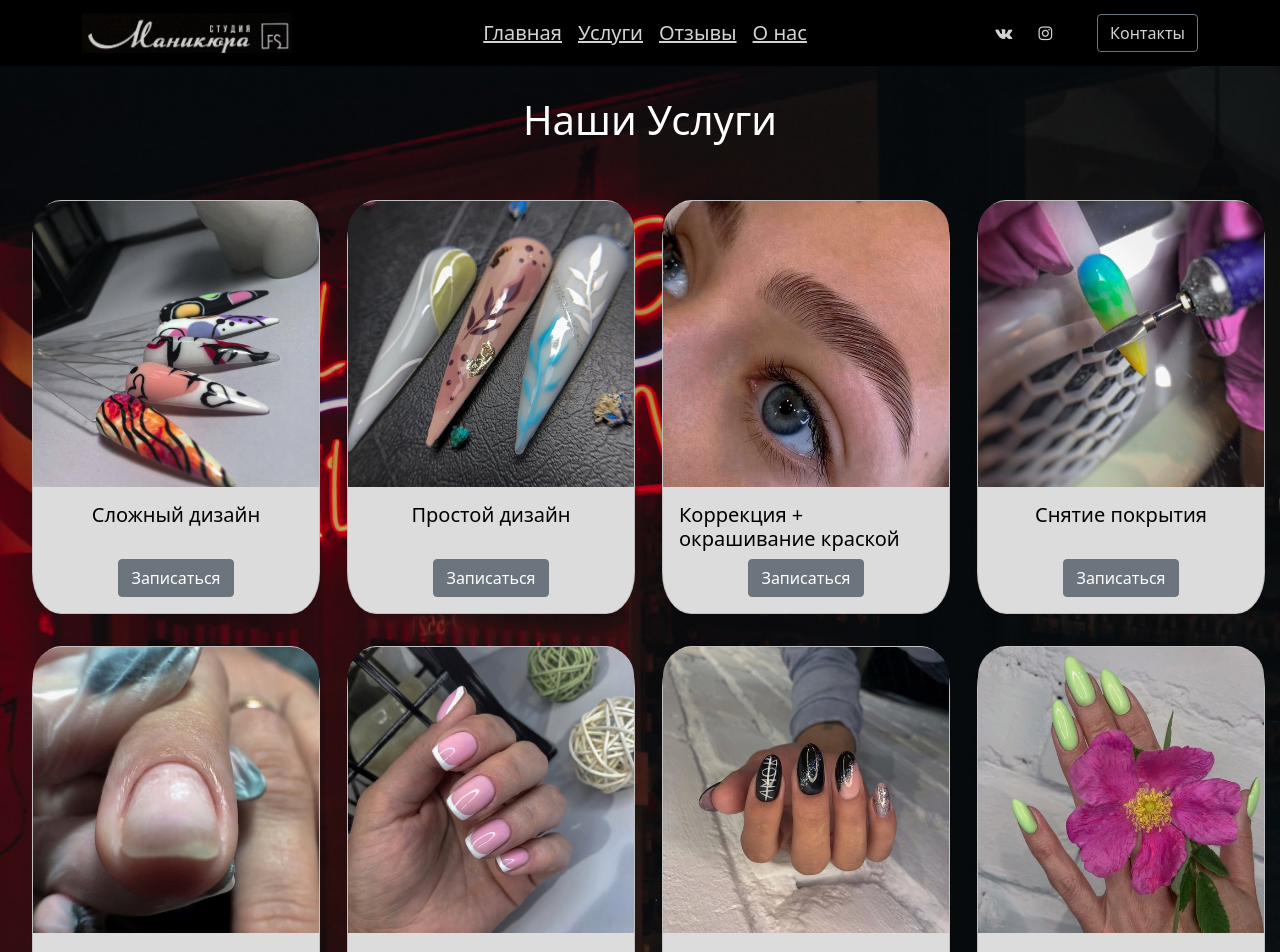
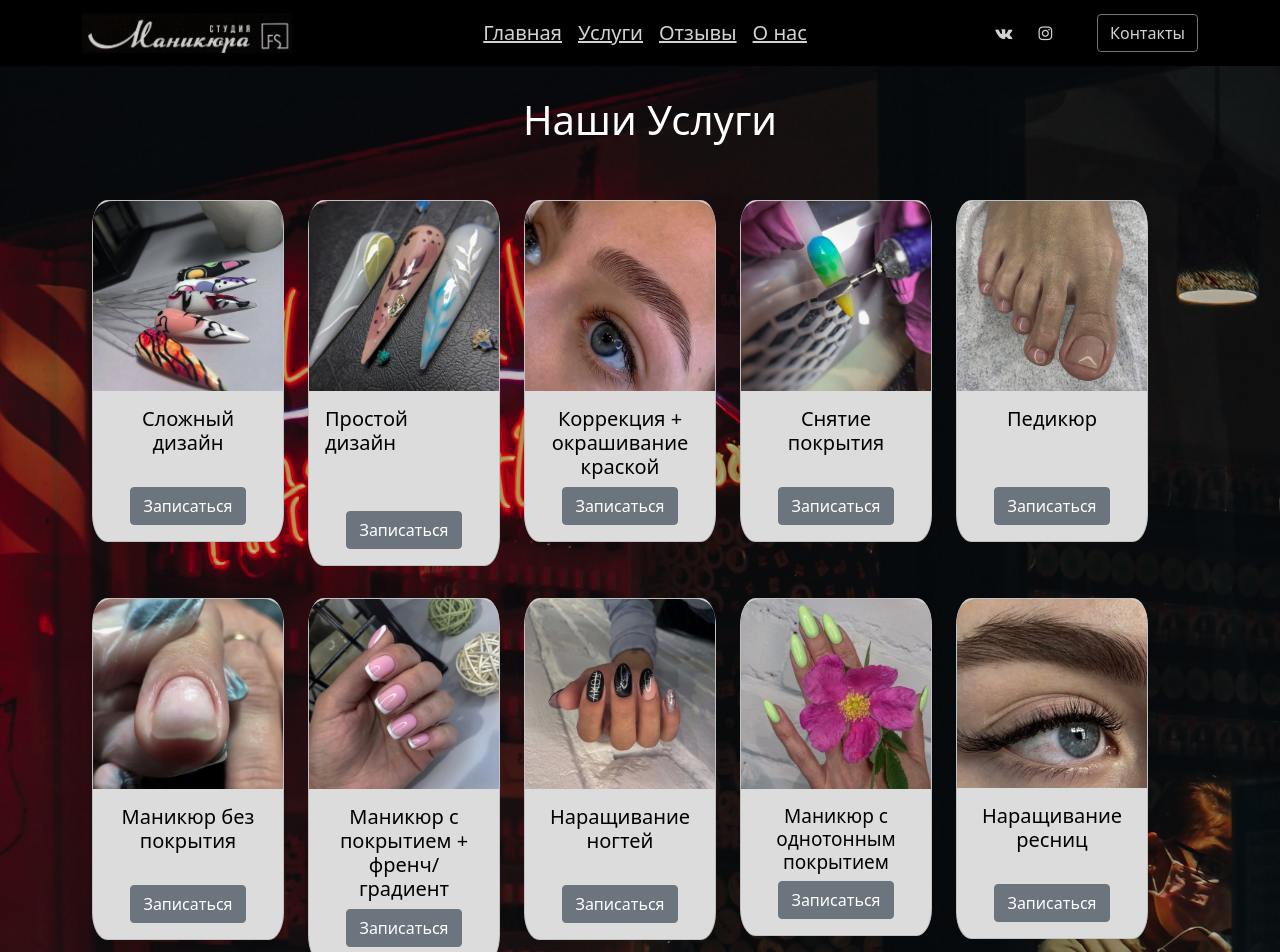
Before and after one commit to VeloboSAS/React-App, a React (Create React App) app: page /services in a window 1280 px wide. Shown: the top 952 px of the page. Built offline with nearby package versions, Linux system fonts and the light colour scheme.

Commit message:
update services.js

```diff
--- a/src/Components/Gallery.js
+++ b/src/Components/Gallery.js
@@ -105,7 +105,7 @@ return (
                 <Fancybox>
                     <p>
                     <Container className="container-fluid">
-                        <Row style={{paddingTop: '2rem'}} class='row'>
+                        <Row style={{paddingTop: '2rem'}} className='row'>
                             <Col className="col-6 col-md-2" >
                                 <Card  data-fancybox="gallery"   className="zoom" href={img1}>
                                     <Card.Img  src={img1sm}/>
--- /dev/null
+++ b/src/Components/style.css
@@ -0,0 +1,37 @@
+*  {
+    box-sizing: border-box;
+    margin: 0;
+    padding: 0;
+}
+
+img {
+    display: black;
+    cursor: pointer;
+}
+
+.container {
+    margin: auto;
+    width: 100%;
+    max-width: 540px;
+}
+
+.container .selected {
+    width: 300px;
+    height: 300px;
+    margin: 0 auto;
+    border: 4px solid purple;
+}
+
+.container .imgContainer {
+    width: 100%;
+    display: flex;
+    justify-content: space-between;
+    flex-wrap: wrap;
+    padding: 40px 0 0 0;
+}
+
+.container .imgContainer img {
+    width: 100px;
+    height: 100px;
+    margin: 5px 0;
+}
--- a/src/Pages/About.js
+++ b/src/Pages/About.js
@@ -117,7 +117,6 @@ class About extends Component {
                     {/* <OurWorks /> */}
                     <Gallery />
             </>
-
         );
     }
 }
--- a/src/Pages/Contacts.js
+++ b/src/Pages/Contacts.js
@@ -32,7 +32,7 @@ class ContactMap extends Component {
                                 <br/>
                                 Время работы: ежедневно с 10.00 до 20.00
                                 <br/>
-                                Тел. 8
+                                Тел. 8(888)8888888
                                 </p>
                                 <div style={{paddingTop: '2rem'}}>
                                     <div class="social vk">
--- a/src/Pages/Services.js
+++ b/src/Pages/Services.js
@@ -10,6 +10,8 @@ import without from '../assets/9.jpg';
 import fpench from '../assets/10.jpg';
 import build from '../assets/11.jpg';
 import mono from '../assets/12.jpg';
+import pedicure from '../assets/pedicure.jpg';
+import eyelash from '../assets/eyelash.jpg';
 
 
 const fonStyles = {
@@ -32,90 +34,114 @@ export default class Services extends Component {
     render() {
         return (
             <>
-                    <Container style={fonStyles}>
+                    <Container style={fonStyles} >
                         <h1 style={{display: 'flex', justifyContent: 'center', paddingTop: '4rem'}}>Наши Услуги</h1>
-                        <Row style={{paddingTop: '3rem'}} >
-                            <Col className="col-6 col-md-3">
-                                <Card style={{width: '18rem', backgroundColor: '#DCDCDC', borderRadius: '10%'}} >
+                        <Container className="container-fluid">
+                            <Row style={{paddingTop: '3rem'}} className='row row-cols-auto'>
+                                <Col className="col">
+                                    <Card style={{width: '12rem', backgroundColor: '#DCDCDC', borderRadius: '8%'}} >
                                         <Card.Img  src={difficult} style={{borderRadius: '10% 10% 0% 0%'}} />
                                         <Card.Body>
-                                        <Card.Title style={{color: 'black', display: 'flex', justifyContent: 'center'}}>Сложный дизайн</Card.Title>
+                                            <Card.Title style={{color: 'black', display: 'flex', textAlign: 'center'}}>Сложный дизайн</Card.Title>
                                             <br/>
                                             <Button style={{display: 'block', margin: '0 auto'}} variant='secondary'>Записаться</Button>
                                         </Card.Body>
                                     </Card>
                                 </Col>
-                            <Col className="col-6 col-md-3">
-                                <Card style={{width: '18rem', backgroundColor: '#DCDCDC', borderRadius: '10%'}}>
+                                <Col className="col">
+                                    <Card style={{width: '12rem', backgroundColor: '#DCDCDC', borderRadius: '8%'}}>
                                         <Card.Img variant='top' src={simple} style={{borderRadius: '10% 10% 0% 0%'}}/>
                                         <Card.Body>
                                             <Card.Title style={{color: 'black', display: 'flex', justifyContent: 'center'}}>Простой дизайн</Card.Title>
+                                            <br/>
                                             <br/>
                                             <Button variant="secondary" style={{display: 'block', margin: '0 auto'}}>Записаться</Button>
                                         </Card.Body>
                                     </Card>
                                 </Col>
-                            <Col className="col-6 col-md-3">
-                                <Card style={{width: '18rem', backgroundColor: '#DCDCDC', borderRadius: '10%'}}>
+                                <Col className="col">
+                                    <Card style={{width: '12rem', backgroundColor: '#DCDCDC', borderRadius: '8%'}}>
                                         <Card.Img variant='top' src={correction} style={{borderRadius: '10% 10% 0% 0%'}}/>
                                         <Card.Body>
-                                        <Card.Title style={{color: 'black', textAlight: 'center'}}>Коррекция + окрашивание краской</Card.Title>
+                                            <Card.Title style={{color: 'black', display: 'flex', textAlign: 'center'}}>Коррекция + окрашивание краской</Card.Title>
                                             <Button style={{display: 'block', margin: '0 auto'}} variant='secondary'>Записаться</Button>
                                         </Card.Body>
                                     </Card>
                                 </Col>
-                            <Col className="col-6 col-md-3">
-                                <Card style={{width: '18rem', backgroundColor: '#DCDCDC', borderRadius: '10%'}}>
+                                <Col className="col">
+                                    <Card style={{width: '12rem', backgroundColor: '#DCDCDC', borderRadius: '8%'}}>
                                         <Card.Img variant='top' src={remove} style={{borderRadius: '10% 10% 0% 0%'}}/>
                                         <Card.Body>
-                                        <Card.Title style={{color: 'black', display: 'flex', justifyContent: 'center'}}>Снятие покрытия</Card.Title>
+                                            <Card.Title style={{color: 'black', display: 'flex', textAlign: 'center'}}>Снятие покрытия</Card.Title>
                                             <br/>
                                             <Button  style={{display: 'block', margin: '0 auto'}} variant='secondary'>Записаться</Button>
                                         </Card.Body>
                                     </Card>
                                 </Col>
-                        </Row>
-                        <Row style={{paddingTop: '2rem'}}>
-                            <Col className="col-6 col-md-3">
-                                <Card style={{width: '18rem', backgroundColor: '#DCDCDC', borderRadius: '10%'}}>
-                                    <Card.Img variant='top' src={without} style={{borderRadius: '10% 10% 0% 0%'}}/>
+                                <Col className="col">
+                                    <Card style={{width: '12rem', backgroundColor: '#DCDCDC', borderRadius: '8%'}}>
+                                        <Card.Img variant='top' src={pedicure} style={{borderRadius: '10% 10% 0% 0%'}}/>
                                         <Card.Body>
-                                        <Card.Title style={{color: 'black', display: 'flex', justifyContent: 'center'}}>Маникюр без покрытия</Card.Title>
+                                            <Card.Title style={{color: 'black', display: 'flex', justifyContent: 'center'}}>Педикюр</Card.Title>
+                                            <br/>
                                             <br/>
                                             <Button style={{display: 'block', margin: '0 auto'}} variant='secondary'>Записаться</Button>
                                         </Card.Body>
                                     </Card>
                                 </Col>
-                            <Col className="col-6 col-md-3">
-                                <Card style={{width: '18rem', backgroundColor: '#DCDCDC', borderRadius: '10%'}}>
-                                    <Card.Img variant='top' src={fpench}style={{borderRadius: '10% 10% 0% 0%'}} />
+                            </Row>
+                            <Row style={{paddingTop: '2rem'}} className='row row-cols-auto'>
+                                <Col className="col">
+                                    <Card style={{width: '12rem', backgroundColor: '#DCDCDC', borderRadius: '8%'}}>
+                                        <Card.Img variant='top' src={without} style={{borderRadius: '10% 10% 0% 0%'}}/>
                                         <Card.Body>
-                                        <Card.Title style={{color: 'black', textAlight: 'center'}}>Маникюр с покрытием + френч/градиент</Card.Title>
-                                        <Button style={{display: 'block', margin: '0 auto'}} variant='secondary'>Записаться</Button>
-                                    </Card.Body>
-                                </Card>
-                            </Col>
-                            <Col className="col-6 col-md-3">
-                                <Card style={{width: '18rem', backgroundColor: '#DCDCDC', borderRadius: '10%'}}>
-                                    <Card.Img variant='top' src={build} style={{borderRadius: '10% 10% 0% 0%'}}/>
-                                    <Card.Body>
-                                        <Card.Title style={{color: 'black', display: 'flex', justifyContent: 'center'}}>Наращивание ногтей</Card.Title>
+                                            <Card.Title style={{color: 'black', display: 'flex', textAlign: 'center'}}>Маникюр без покрытия</Card.Title>
                                             <br/>
                                             <Button style={{display: 'block', margin: '0 auto'}} variant='secondary'>Записаться</Button>
                                         </Card.Body>
                                     </Card>
                                 </Col>
-                            <Col className="col-6 col-md-3">
-                                <Card style={{width: '18rem', backgroundColor: '#DCDCDC', borderRadius: '10%'}}>
+                                <Col className="col">
+                                    <Card style={{width: '12rem', backgroundColor: '#DCDCDC', borderRadius: '8%'}}>
+                                        <Card.Img variant='top' src={fpench}style={{borderRadius: '10% 10% 0% 0%'}} />
+                                        <Card.Body>
+                                            <Card.Title style={{color: 'black', display: 'flex', textAlign: 'center'}}>Маникюр с покрытием + френч/градиент</Card.Title>
+                                            <Button style={{display: 'block', margin: '0 auto'}} variant='secondary'>Записаться</Button>
+                                        </Card.Body>
+                                    </Card>
+                                </Col>
+                                <Col className="col">
+                                    <Card style={{width: '12rem', backgroundColor: '#DCDCDC', borderRadius: '8%'}}>
+                                        <Card.Img variant='top' src={build} style={{borderRadius: '10% 10% 0% 0%'}}/>
+                                        <Card.Body>
+                                            <Card.Title style={{color: 'black', display: 'flex', textAlign: 'center'}}>Наращивание ногтей</Card.Title>
+                                            <br/>
+                                            <Button style={{display: 'block', margin: '0 auto'}} variant='secondary'>Записаться</Button>
+                                        </Card.Body>
+                                    </Card>
+                                </Col>
+                                <Col className="col">
+                                    <Card style={{width: '12rem', backgroundColor: '#DCDCDC', borderRadius: '8%'}}>
                                         <Card.Img variant='top' src={mono} style={{borderRadius: '10% 10% 0% 0%'}}/>
                                         <Card.Body>
-                                        <Card.Title style={{color: 'black', display: 'flex', justifyContent: 'center'}}>Маникюр с однотонным покрытием</Card.Title>
+                                            <Card.Title style={{color: 'black', display: 'flex', textAlign: 'center', fontSize: '19px'}}>Маникюр с однотонным покрытием</Card.Title>
+                                            <Button style={{display: 'block', margin: '0 auto'}} variant='secondary'>Записаться</Button>
+                                        </Card.Body>
+                                    </Card>
+                                </Col>
+                                <Col className="col">
+                                    <Card style={{width: '12rem', backgroundColor: '#DCDCDC', borderRadius: '8%'}}>
+                                        <Card.Img variant='top' src={eyelash} style={{borderRadius: '10% 10% 0% 0%'}}/>
+                                        <Card.Body>
+                                            <Card.Title style={{color: 'black', display: 'flex', textAlign: 'center'}}>Наращивание ресниц</Card.Title>
+                                            <br/>
                                             <Button style={{display: 'block', margin: '0 auto'}} variant='secondary'>Записаться</Button>
                                         </Card.Body>
                                     </Card>
                                 </Col>
                             </Row>
                         </Container>
+                    </Container>
                 </>
         );
     }
```
Also changed, not shown: src/Components/Gallery1.js (added, +68 -0 lines), src/Components/images.js (added, +25 -0 lines), src/assets/eyelash.jpg (added), src/assets/pedicure.jpg (added). Lines whose indentation alone changed are shown as unchanged.
